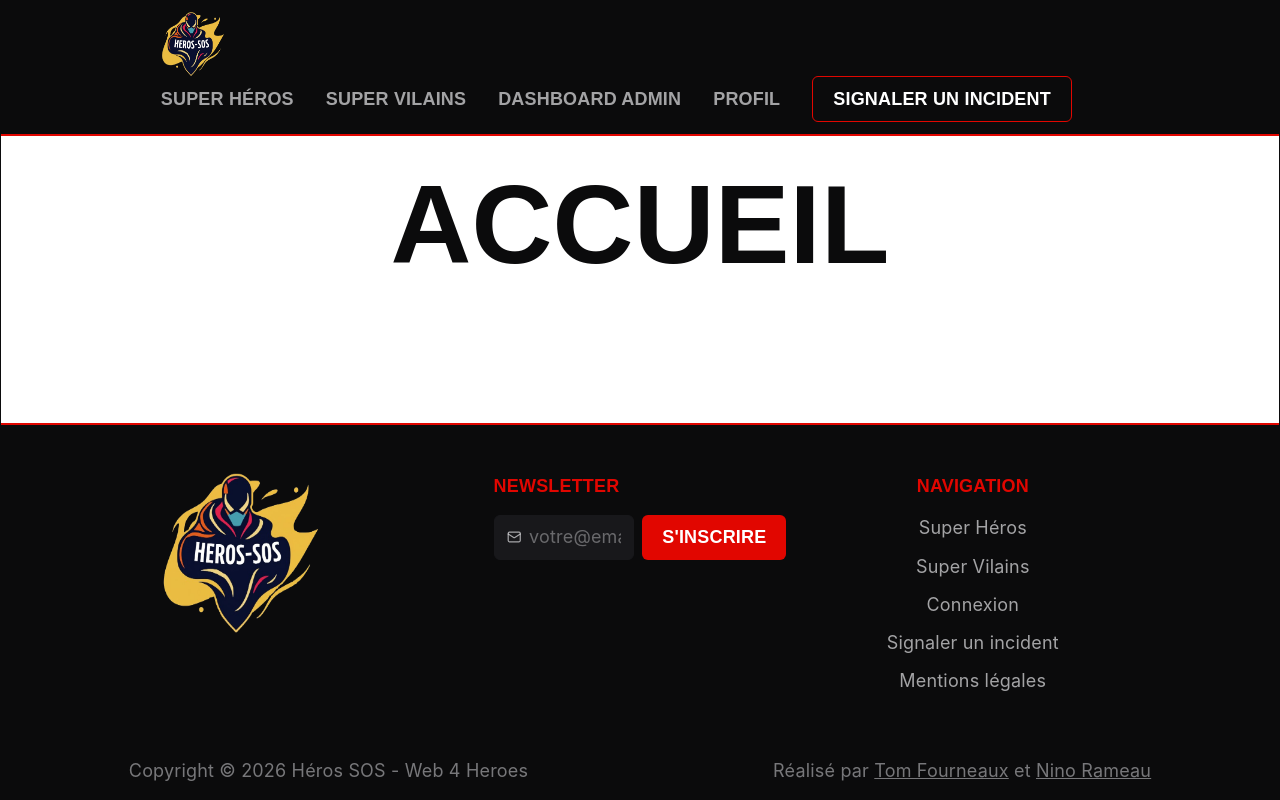
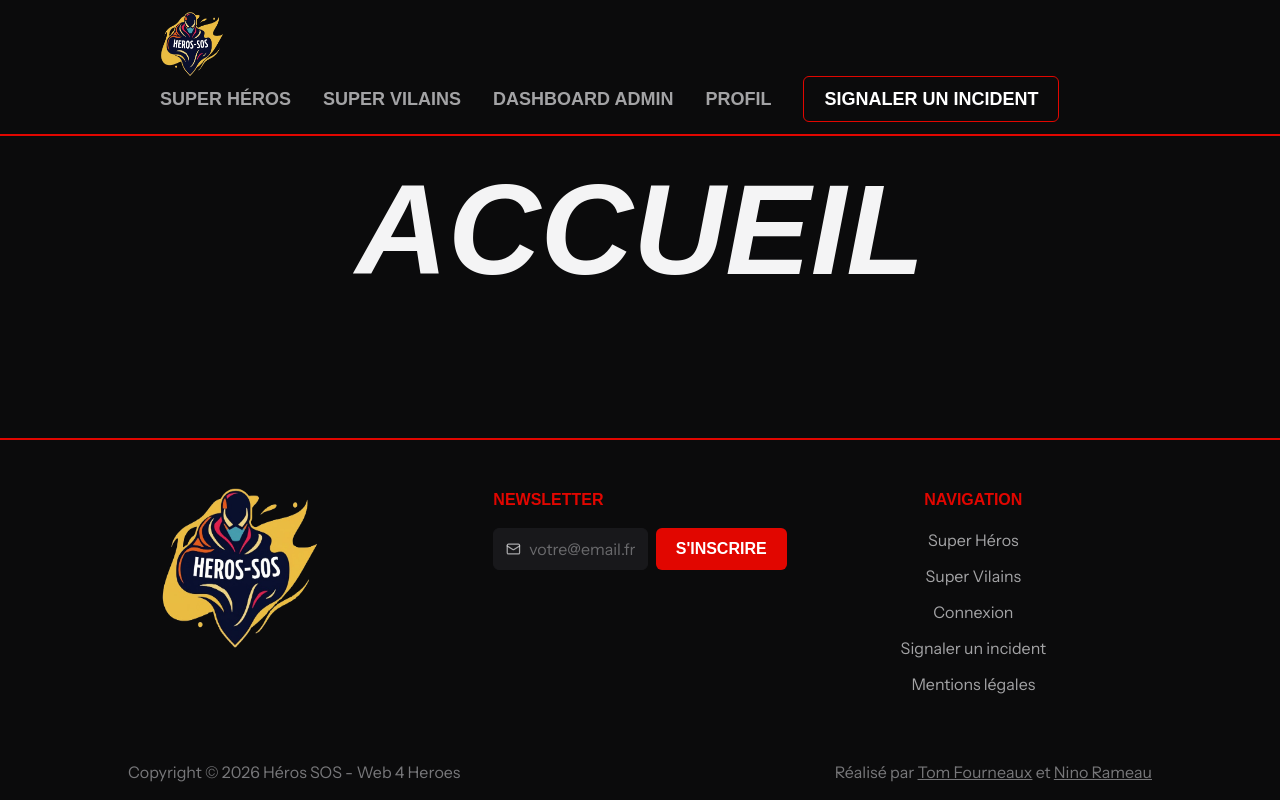
Before and after one commit to tomfrx12/Hero-SOS, a React (Vite) app: page / in a window 1280 px wide. Built offline with nearby package versions, Linux system fonts and the light colour scheme; a web font is replaced by a local one.

Commit message:
feat: passer le site en thème sombre comics néon

```diff
--- a/index.html
+++ b/index.html
@@ -9,8 +9,8 @@
     <link href="https://fonts.googleapis.com/css2?family=Big+Shoulders:wght@700;900&family=Instrument+Sans:wght@400;600&display=swap" rel="stylesheet" />
     <title>hero-sos</title>
   </head>
-  <body class="m-0 bg-bg font-sans text-[18px]/[145%] tracking-[0.18px] text-text antialiased max-lg:text-base">
-    <div id="root" class="mx-auto box-border flex min-h-svh max-w-full flex-col border-x border-border text-center"></div>
+  <body class="m-0 antialiased">
+    <div id="root" class="mx-auto text-center flex min-h-svh flex-col"></div>
     <script type="module" src="/src/main.tsx"></script>
   </body>
 </html>
--- a/src/index.css
+++ b/src/index.css
@@ -17,25 +17,26 @@
     }
 
     body {
-        background-color: #FFFFFF;
-        color: var(--color-noir);
+        background-color: var(--color-noir);
+        color: var(--color-fond-clair);
+        overflow-x: clip;
     }
 
-    h1, h2 {
+    h1, h2, h3 {
         font-family: "Big Shoulders", sans-serif;
         font-weight: 900;
-        font-style: normal;
+        font-style: italic;
         text-transform: uppercase;
     }
 
     h1 {
-        font-size: 7rem;
-        line-height: 0.88;
+        font-size: clamp(3.5rem, 10vw, 8rem);
+        line-height: 0.85;
     }
 
     h2 {
-        font-size: 4rem;
-        line-height: 0.92;
+        font-size: clamp(2.5rem, 6vw, 4.5rem);
+        line-height: 0.9;
     }
 
     h3 {
@@ -57,3 +58,63 @@
         cursor: not-allowed;
     }
 }
+
+/* Direction artistique comics néon */
+
+@utility glow-rouge {
+    box-shadow: 0 0 12px color-mix(in oklab, var(--color-rouge-alerte) 70%, transparent),
+        0 0 32px color-mix(in oklab, var(--color-rouge-alerte) 35%, transparent);
+}
+
+@utility glow-clair {
+    box-shadow: 0 0 10px color-mix(in oklab, var(--color-fond-clair) 45%, transparent),
+        0 0 24px color-mix(in oklab, var(--color-fond-clair) 15%, transparent);
+}
+
+@utility texte-glow-rouge {
+    text-shadow: 0 0 18px color-mix(in oklab, var(--color-rouge-alerte) 80%, transparent),
+        0 0 42px color-mix(in oklab, var(--color-rouge-alerte) 40%, transparent);
+}
+
+@utility degrade-action {
+    background-image: linear-gradient(135deg, var(--color-rouge-alerte), var(--color-rouge-profond) 45%, var(--color-noir));
+}
+
+@utility halftone {
+    position: relative;
+    isolation: isolate;
+
+    &::after {
+        content: "";
+        position: absolute;
+        inset: 0;
+        z-index: -1;
+        pointer-events: none;
+        background-image: radial-gradient(circle, color-mix(in oklab, var(--color-noir) 55%, transparent) 1.2px, transparent 1.6px);
+        background-size: 6px 6px;
+        mask-image: linear-gradient(135deg, transparent 10%, black 85%);
+    }
+}
+
+@utility halo {
+    position: absolute;
+    pointer-events: none;
+    border-radius: 9999px;
+    background: radial-gradient(circle, color-mix(in oklab, var(--color-rouge-profond) 55%, transparent), transparent 70%);
+    filter: blur(40px);
+}
+
+@utility libelle {
+    font-size: 0.75rem;
+    line-height: 1rem;
+    text-transform: uppercase;
+    letter-spacing: 0.25em;
+    color: color-mix(in oklab, var(--color-gris-trait) 60%, transparent);
+}
+
+@keyframes apparition {
+    from {
+        opacity: 0;
+        transform: translateX(24px) skewX(-4deg);
+    }
+}
```
